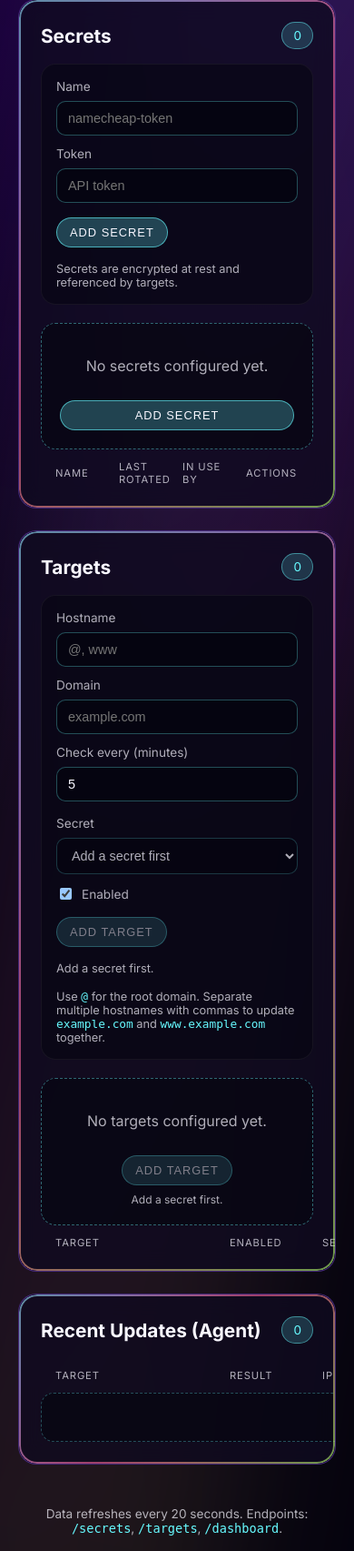
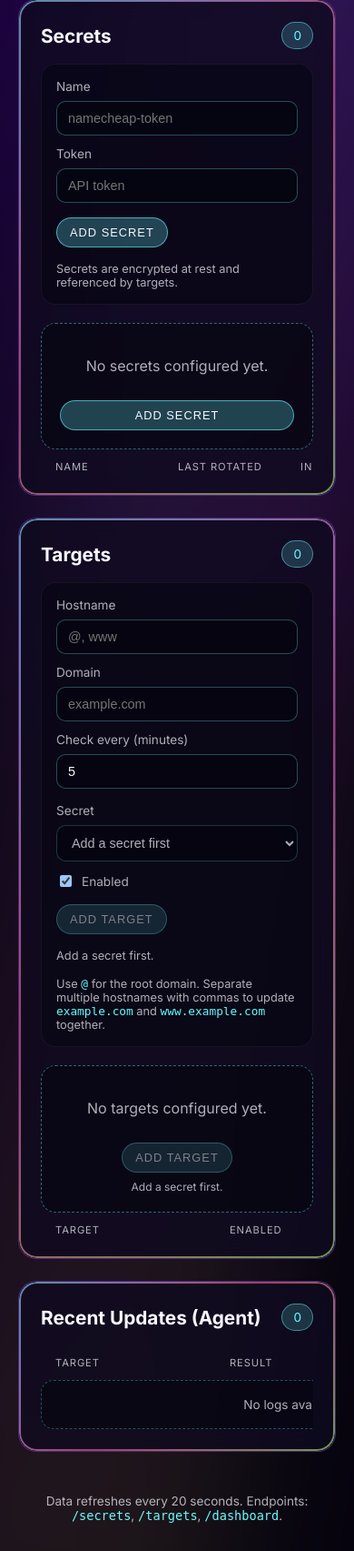
Before and after one commit to magus-warrior/simple-namecheap-ddns, a Flask app: page / in a window 390 px wide; the page is wider, and only the part inside the window is pictured. Shown: the part 366-2071 px from the top of that part at 91% size. Run offline with Flask 3, Linux system fonts and the light colour scheme; data that the repository does not hold is empty.

Commit message:
Fix interval column migration and tighten table layout

```diff
--- a/app.py
+++ b/app.py
@@ -5,10 +5,26 @@ from __future__ import annotations
 import os
 
 from flask import Flask
+from sqlalchemy import text
 
 from webapp import bp, db
 
 
+def _ensure_interval_minutes_column() -> None:
+    """Add interval_minutes to targets table if it's missing."""
+    with db.engine.begin() as connection:
+        result = connection.execute(text("PRAGMA table_info(targets)")).fetchall()
+        if not result:
+            return
+        columns = {row[1] for row in result}
+        if "interval_minutes" in columns:
+            return
+        connection.execute(
+            text(
+                "ALTER TABLE targets "
+                "ADD COLUMN interval_minutes INTEGER NOT NULL DEFAULT 5"
+            )
+        )
 def create_app() -> Flask:
     """Create and configure the Flask application."""
     app = Flask(__name__, static_folder=None)
@@ -25,6 +41,7 @@ def create_app() -> Flask:
 
     with app.app_context():
         db.create_all()
+        _ensure_interval_minutes_column()
 
     return app
 
--- a/webapp/static/css/styles.css
+++ b/webapp/static/css/styles.css
@@ -407,11 +407,11 @@ code {
 }
 
 @media (max-width: 900px) {
-  .table-row {
-    grid-template-columns: 1fr;
+  .table {
+    overflow-x: auto;
   }
 
-  .table-row span {
-    display: block;
+  .table-row {
+    min-width: 560px;
   }
 }
```
